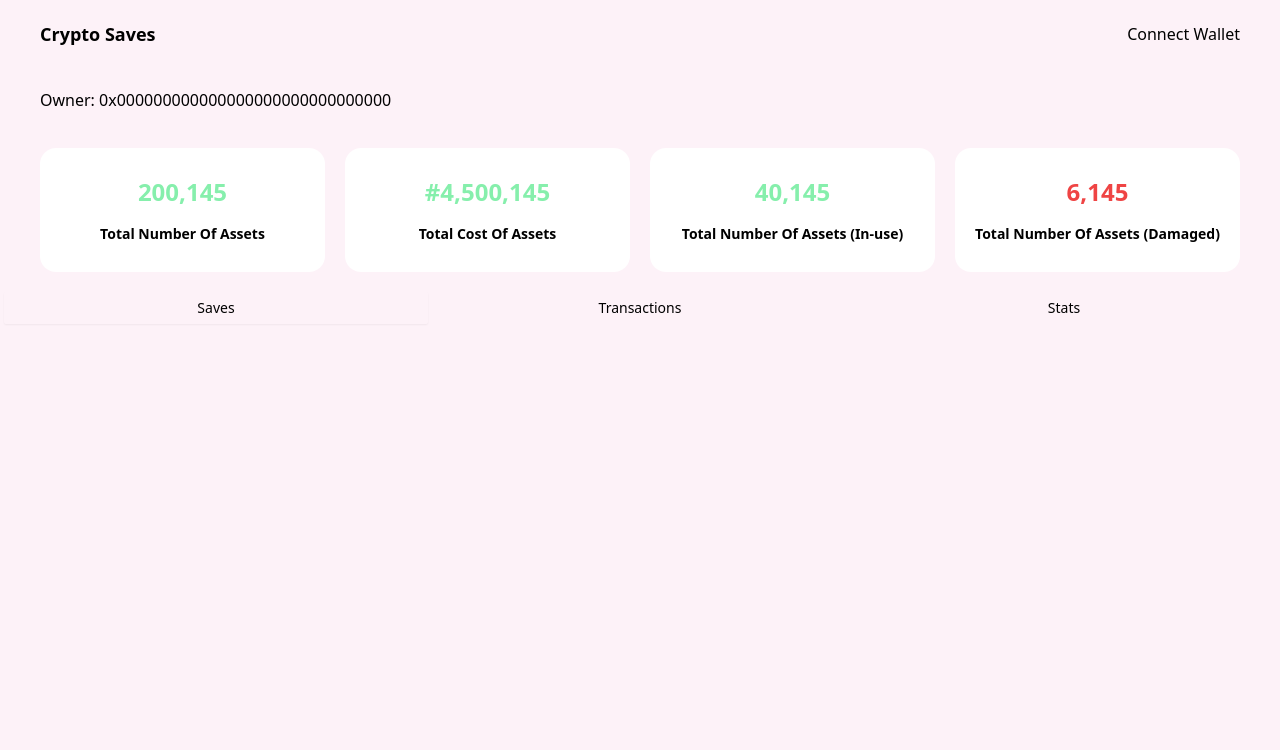
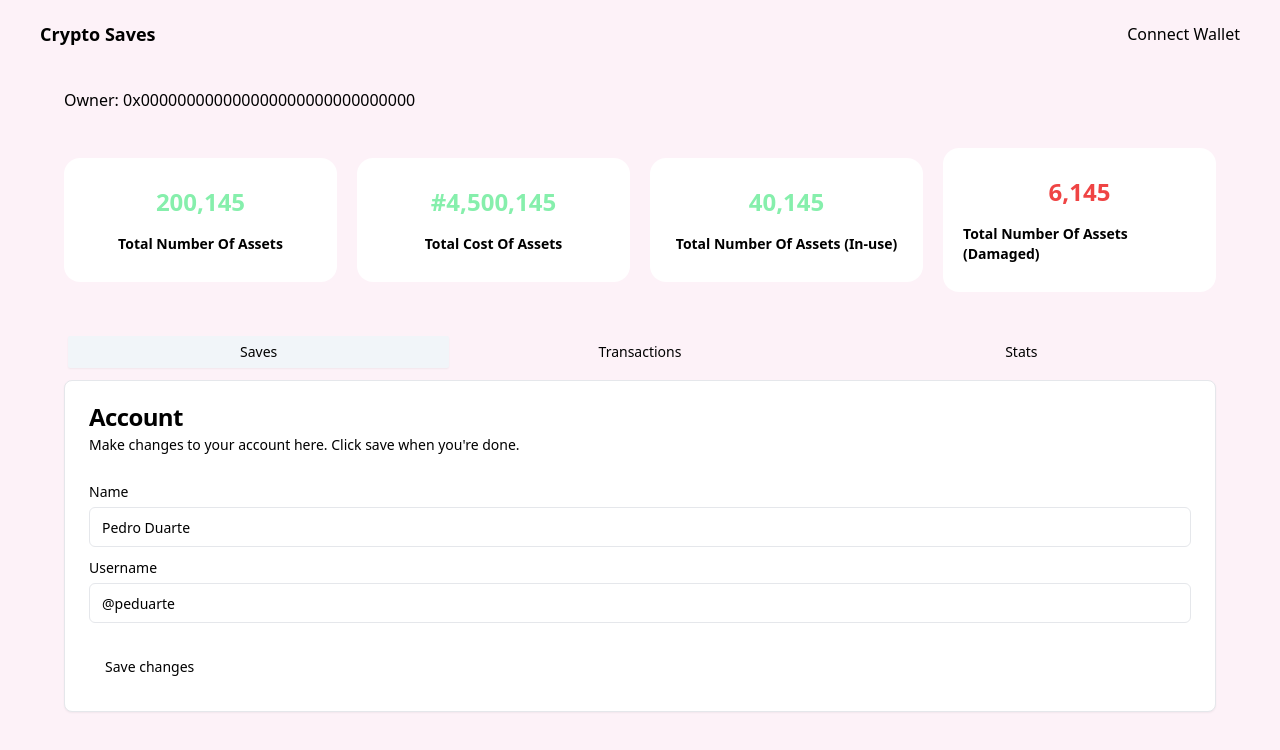
Before and after one commit to OleanjiKingCode/CryproSaves--UI, a Next.js app: page / in a window 1280 px wide. Shown: the top 750 px of the page. Built offline with nearby package versions, Linux system fonts and the light colour scheme.

Commit message:
crypto saves code

```diff
--- a/src/components/Details.tsx
+++ b/src/components/Details.tsx
@@ -2,7 +2,7 @@ import React from "react";
 
 export default function Details() {
   return (
-    <div className="w-full flex flex-row gap-5 items-center justify-between py-4 px-10 flex-wrap md:flex-nowrap">
+    <div className="w-full flex flex-row gap-5 items-center justify-between pt-4 px-16 flex-wrap md:flex-nowrap">
       <div className="rounded-2xl py-7 px-5 w-[25%] flex flex-col items-center gap-4 bg-white">
         <span className="text-2xl font-semibold text-green-300 ">200,145</span>
         <span className="text-sm font-bold">Total Number Of Assets</span>
--- a/src/components/Sections.tsx
+++ b/src/components/Sections.tsx
@@ -13,14 +13,16 @@ import { Tabs, TabsContent, TabsList, TabsTrigger } from "@/components/ui/tabs";
 
 export const Sections = () => {
   return (
-    <Tabs defaultValue="saves" className="w-full">
+    <Tabs defaultValue="saves" className="w-full px-16 py-10">
       <TabsList className="grid w-full grid-cols-3">
-        <TabsTrigger value="saves">Saves</TabsTrigger>
+        <TabsTrigger value="saves" className="bg-slate-100">
+          Saves
+        </TabsTrigger>
         <TabsTrigger value="txns">Transactions</TabsTrigger>
         <TabsTrigger value="stats">Stats</TabsTrigger>
       </TabsList>
-      <TabsContent value="account">
-        <Card>
+      <TabsContent value="saves">
+        <Card className="bg-white">
           <CardHeader>
             <CardTitle>Account</CardTitle>
             <CardDescription>
@@ -43,7 +45,7 @@ export const Sections = () => {
         </Card>
       </TabsContent>
       <TabsContent value="txns">
-        <Card>
+        <Card className="bg-white">
           <CardHeader>
             <CardTitle>Password</CardTitle>
             <CardDescription>
@@ -66,7 +68,7 @@ export const Sections = () => {
         </Card>
       </TabsContent>
       <TabsContent value="stats">
-        <Card>
+        <Card className="bg-white">
           <CardHeader>
             <CardTitle>Password</CardTitle>
             <CardDescription>
--- a/src/pages/index.tsx
+++ b/src/pages/index.tsx
@@ -10,7 +10,7 @@ export default function Home() {
   return (
     <div className="w-full flex flex-col min-h-screen bg-pink-50">
       <Navbar />
-      <div className="px-10 py-5 ">
+      <div className="px-16 py-5 ">
         <span>Owner: 0x000000000000000000000000000000 </span>
       </div>
       <Details />
```
